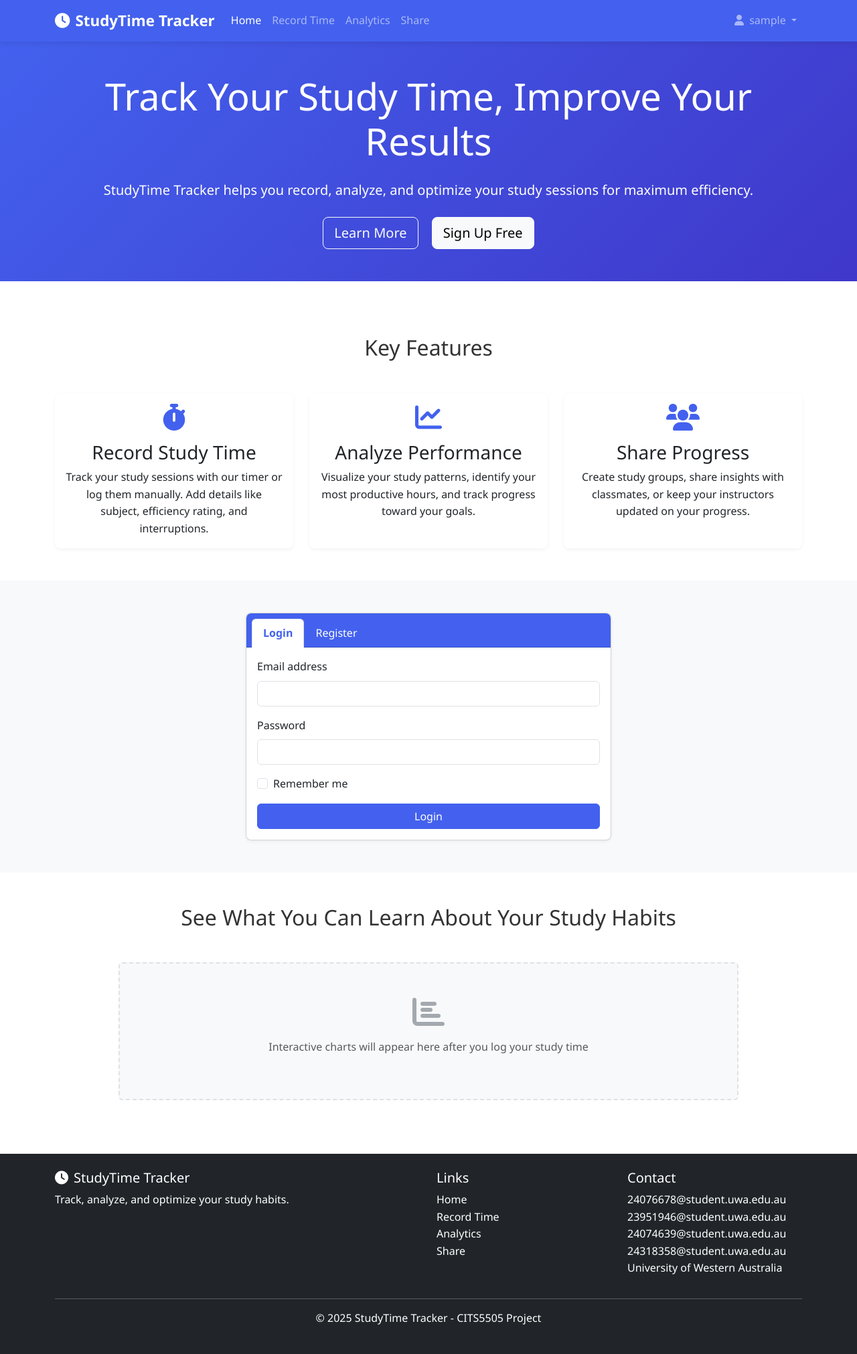
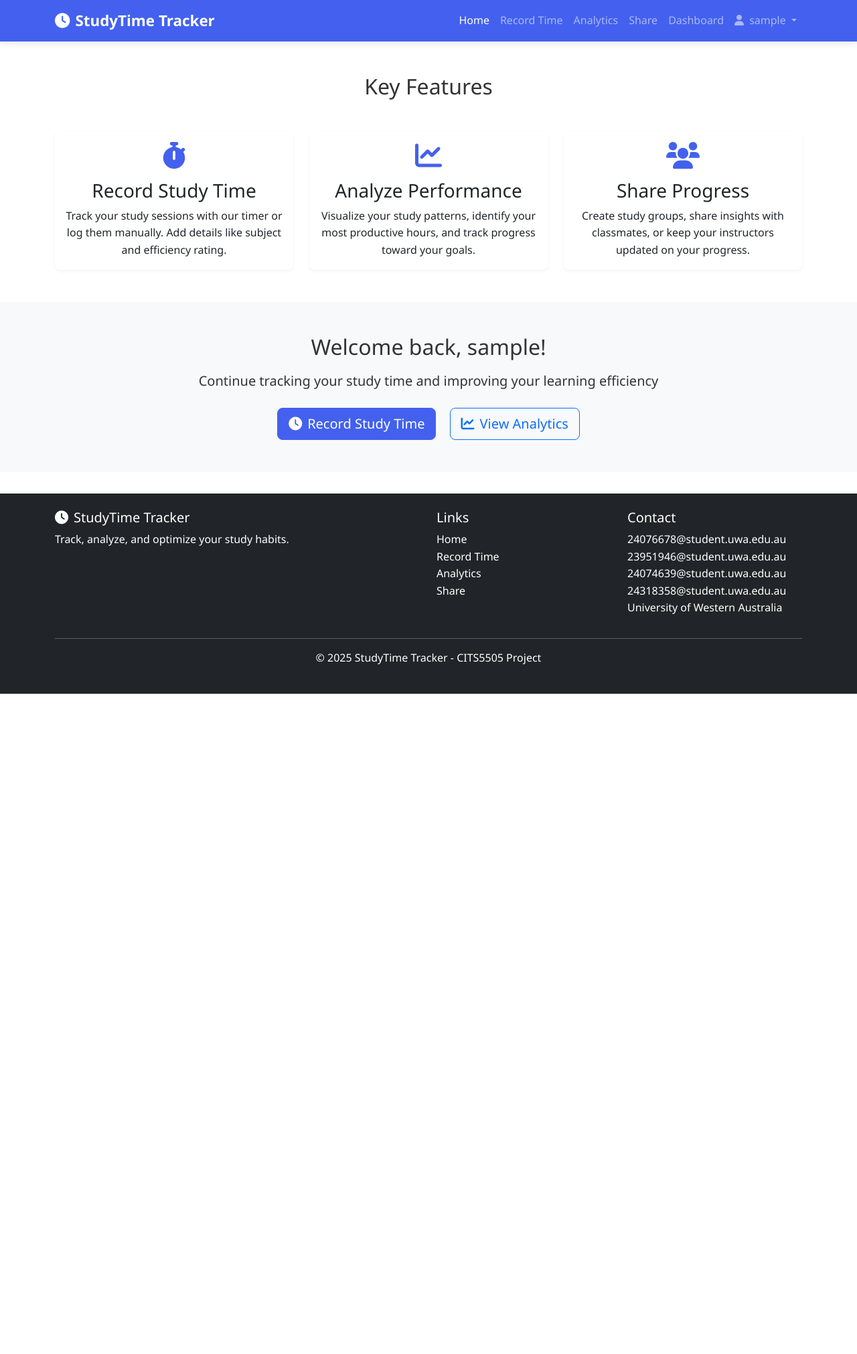
Before and after one commit to DDuu123321/cits5505-group-50, a Flask app: page / in a window 1280 px wide. Shown: the whole page at 67% size. After the commit the page ends 1036 px from the top, so only its background shows below. Run offline with Flask 3, Linux system fonts and the light colour scheme; the visitor is signed in with stand-in values (Sample User, id 1); some libraries are stand-ins or nearby versions.

Commit message:
Update index.html

```diff
--- a/app/templates/index.html
+++ b/app/templates/index.html
@@ -21,10 +21,7 @@
       href="https://cdnjs.cloudflare.com/ajax/libs/font-awesome/6.0.0/css/all.min.css"
     />
     <!-- Custom CSS -->
-    <link
-      rel="stylesheet"
-      href="{{ url_for('static', filename='css/style.css') }}"
-    />
+    <link rel="stylesheet" href="{{ url_for('static', filename='css/style.css') }}">
   </head>
   <body>
     <!-- Navigation Bar -->
@@ -42,64 +39,31 @@
           <span class="navbar-toggler-icon"></span>
         </button>
         <div class="collapse navbar-collapse" id="navbarNav">
-          <ul class="navbar-nav me-auto">
+          <ul class="navbar-nav ms-auto">
             <li class="nav-item">
-              <a
-                class="nav-link {% if request.path == url_for('main.index') %}active{% endif %}"
-                href="{{ url_for('main.index') }}"
-                >Home</a
-              >
+              <a class="nav-link active" href="{{ url_for('main.index') }}">Home</a>
+            </li>
+            {% if current_user.is_authenticated %}
+              <li class="nav-item">
+                <a class="nav-link" href="{{ url_for('main.upload') }}">Record Time</a>
               </li>
               <li class="nav-item">
-              <a
-                class="nav-link {% if request.path == url_for('main.upload') %}active{% endif %}"
-                href="{{ url_for('main.upload') }}"
-                >Record Time</a
-              >
+                <a class="nav-link" href="{{ url_for('main.visualize') }}">Analytics</a>
               </li>
               <li class="nav-item">
-              <a
-                class="nav-link {% if request.path == url_for('main.visualize') %}active{% endif %}"
-                href="{{ url_for('main.visualize') }}"
-                >Analytics</a
-              >
+                <a class="nav-link" href="{{ url_for('main.share') }}">Share</a>
               </li>
               <li class="nav-item">
-              <a
-                class="nav-link {% if request.path == url_for('main.share') %}active{% endif %}"
-                href="{{ url_for('main.share') }}"
-                >Share</a
-              >
+                <a class="nav-link" href="{{ url_for('main.dashboard') }}">Dashboard</a>
               </li>
-          </ul>
-          <ul class="navbar-nav">
-            {% if current_user.is_authenticated %}
               <li class="nav-item dropdown">
-              <a
-                class="nav-link dropdown-toggle"
-                href="#"
-                id="userDropdown"
-                role="button"
-                data-bs-toggle="dropdown"
-                aria-expanded="false"
-              >
+                <a class="nav-link dropdown-toggle" href="#" id="userDropdown" role="button" data-bs-toggle="dropdown">
                   <i class="fas fa-user me-1"></i> {{ current_user.username }}
                 </a>
-              <ul
-                class="dropdown-menu dropdown-menu-end"
-                aria-labelledby="userDropdown"
-              >
-                <li>
-                  <a class="dropdown-item" href="{{ url_for('main.profile') }}"
-                    >My Profile</a
-                  >
-                </li>
-                <li><hr class="dropdown-divider" /></li>
-                <li>
-                  <a class="dropdown-item" href="{{ url_for('main.logout') }}"
-                    >Logout</a
-                  >
-                </li>
+                <ul class="dropdown-menu dropdown-menu-end">
+                  <li><a class="dropdown-item" href="{{ url_for('main.profile') }}">Profile</a></li>
+                  <li><hr class="dropdown-divider"></li>
+                  <li><a class="dropdown-item" href="{{ url_for('main.logout') }}">Logout</a></li>
                 </ul>
               </li>
             {% else %}
@@ -107,9 +71,7 @@
                 <a class="nav-link" href="{{ url_for('main.login') }}">Login</a>
               </li>
               <li class="nav-item">
-              <a class="nav-link" href="{{ url_for('main.register') }}"
-                >Register</a
-              >
+                <a class="nav-link" href="{{ url_for('main.register') }}">Register</a>
               </li>
             {% endif %}
           </ul>
@@ -118,6 +80,7 @@
     </nav>
 
     <!-- Hero Section -->
+    {% if not current_user.is_authenticated %}
     <header class="hero-section text-white text-center py-5">
       <div class="container">
         <h1 class="display-4 mb-4">
@@ -127,14 +90,11 @@
           StudyTime Tracker helps you record, analyze, and optimize your study
           sessions for maximum efficiency.
         </p>
-        <button class="btn btn-outline-light btn-lg mx-2">Learn More</button>
-        <a
-          href="{{ url_for('main.register') }}"
-          class="btn btn-light btn-lg mx-2"
-          >Sign Up Free</a
-        >
+        <a href="{{ url_for('main.login') }}" class="btn btn-outline-light btn-lg mx-2">Login</a>
+        <a href="{{ url_for('main.register') }}" class="btn btn-light btn-lg mx-2">Sign Up Free</a>
       </div>
     </header>
+    {% endif %}
 
     <!-- Features Section -->
     <section class="py-5">
@@ -148,8 +108,7 @@
                 <h3 class="card-title">Record Study Time</h3>
                 <p class="card-text">
                   Track your study sessions with our timer or log them manually.
-                  Add details like subject, efficiency rating, and
-                  interruptions.
+                  Add details like subject and efficiency rating.
                 </p>
               </div>
             </div>
@@ -183,6 +142,7 @@
     </section>
 
     <!-- Login/Register Section -->
+    {% if not current_user.is_authenticated %}
     <section class="py-5 bg-light">
       <div class="container">
         <div class="row justify-content-center">
@@ -191,140 +151,56 @@
               <div class="card-header bg-primary text-white">
                 <ul class="nav nav-tabs card-header-tabs" id="loginTabs">
                   <li class="nav-item">
-                    <a
-                      class="nav-link active"
-                      href="#login"
-                      id="login-tab"
-                      data-bs-toggle="tab"
-                      data-bs-target="#login-pane"
-                      >Login</a
-                    >
+                    <a class="nav-link active" id="login-tab" data-bs-toggle="tab" href="#login-pane">Login</a>
                   </li>
                   <li class="nav-item">
-                    <a
-                      class="nav-link text-white"
-                      href="#register"
-                      id="register-tab"
-                      data-bs-toggle="tab"
-                      data-bs-target="#register-pane"
-                      >Register</a
-                    >
+                    <a class="nav-link text-white" id="register-tab" data-bs-toggle="tab" href="#register-pane">Register</a>
                   </li>
                 </ul>
               </div>
               <div class="card-body">
-                <div class="tab-content" id="loginTabContent">
-                  <!-- Login Form -->
-                  <div
-                    class="tab-pane fade show active"
-                    id="login-pane"
-                    role="tabpanel"
-                  >
-                    <form
-                      id="loginForm"
-                      action="{{ url_for('main.login') }}"
-                      method="POST"
-                    >
-                      {% if form %} {{ form.hidden_tag() }} {% endif %}
+                <div class="tab-content">
+                  <!-- Login Form Panel -->
+                  <div class="tab-pane fade show active" id="login-pane">
+                    <form id="loginForm" method="POST" action="{{ url_for('main.login') }}">
+                      {{ form.hidden_tag() }}
                       <div class="mb-3">
-                        <label for="loginEmail" class="form-label"
-                          >Email address</label
-                        >
-                        <input
-                          type="email"
-                          class="form-control"
-                          id="loginEmail"
-                          name="email"
-                          required
-                        />
+                        <label for="email" class="form-label">Email address</label>
+                        <input type="email" class="form-control" id="email" name="email" required>
                       </div>
                       <div class="mb-3">
-                        <label for="loginPassword" class="form-label"
-                          >Password</label
-                        >
-                        <input
-                          type="password"
-                          class="form-control"
-                          id="loginPassword"
-                          name="password"
-                          required
-                        />
+                        <label for="password" class="form-label">Password</label>
+                        <input type="password" class="form-control" id="password" name="password" required>
                       </div>
                       <div class="mb-3 form-check">
-                        <input
-                          type="checkbox"
-                          class="form-check-input"
-                          id="rememberMe"
-                          name="remember"
-                        />
-                        <label class="form-check-label" for="rememberMe"
-                          >Remember me</label
-                        >
+                        <input type="checkbox" class="form-check-input" id="remember" name="remember">
+                        <label class="form-check-label" for="remember">Remember me</label>
                       </div>
-                      <button type="submit" class="btn btn-primary w-100">
-                        Login
-                      </button>
+                      <button type="submit" class="btn btn-primary w-100">Login</button>
                     </form>
                   </div>
 
-                  <!-- Register Form -->
-                  <div class="tab-pane fade" id="register-pane" role="tabpanel">
-                    <form
-                      id="registerForm"
-                      action="{{ url_for('main.register') }}"
-                      method="POST"
-                    >
+                  <!-- Register Form Panel -->
+                  <div class="tab-pane fade" id="register-pane">
+                    <form id="registerForm" method="POST" action="{{ url_for('main.register') }}">
+                      {{ form.hidden_tag() }}
                       <div class="mb-3">
-                        <label for="registerUsername" class="form-label"
-                          >Username</label
-                        >
-                        <input
-                          type="text"
-                          class="form-control"
-                          id="registerUsername"
-                          name="username"
-                          required
-                        />
+                        <label for="reg-username" class="form-label">Username</label>
+                        <input type="text" class="form-control" id="reg-username" name="username" required>
                       </div>
                       <div class="mb-3">
-                        <label for="registerEmail" class="form-label"
-                          >Email address</label
-                        >
-                        <input
-                          type="email"
-                          class="form-control"
-                          id="registerEmail"
-                          name="email"
-                          required
-                        />
+                        <label for="reg-email" class="form-label">Email address</label>
+                        <input type="email" class="form-control" id="reg-email" name="email" required>
                       </div>
                       <div class="mb-3">
-                        <label for="registerPassword" class="form-label"
-                          >Password</label
-                        >
-                        <input
-                          type="password"
-                          class="form-control"
-                          id="registerPassword"
-                          name="password"
-                          required
-                        />
+                        <label for="reg-password" class="form-label">Password</label>
+                        <input type="password" class="form-control" id="reg-password" name="password" required>
                       </div>
                       <div class="mb-3">
-                        <label for="registerConfirmPassword" class="form-label"
-                          >Confirm Password</label
-                        >
-                        <input
-                          type="password"
-                          class="form-control"
-                          id="registerConfirmPassword"
-                          name="confirm_password"
-                          required
-                        />
+                        <label for="reg-confirm-password" class="form-label">Confirm Password</label>
+                        <input type="password" class="form-control" id="reg-confirm-password" name="confirm_password" required>
                       </div>
-                      <button type="submit" class="btn btn-success w-100">
-                        Sign Up
-                      </button>
+                      <button type="submit" class="btn btn-primary w-100">Sign Up</button>
                     </form>
                   </div>
                 </div>
@@ -334,27 +210,25 @@
         </div>
       </div>
     </section>
+    {% endif %}
 
-    <!-- Demo Chart Section (Placeholder) -->
-    <section class="py-5">
-      <div class="container">
-        <h2 class="text-center mb-5">
-          See What You Can Learn About Your Study Habits
-        </h2>
-        <div class="row justify-content-center">
-          <div class="col-md-10">
-            <!-- Placeholder for chart - represented as an image in static version -->
-            <div class="chart-placeholder text-center p-5 bg-light rounded">
-              <i class="fas fa-chart-bar placeholder-icon"></i>
-              <p class="mt-3 text-muted">
-                Interactive charts will appear here after you log your study
-                time
-              </p>
-            </div>
-          </div>
+    <!-- Welcome Section for Logged-in Users -->
+    {% if current_user.is_authenticated %}
+    <section class="py-5 bg-light">
+      <div class="container text-center">
+        <h2>Welcome back, {{ current_user.username }}!</h2>
+        <p class="lead mt-3">Continue tracking your study time and improving your learning efficiency</p>
+        <div class="mt-4">
+          <a href="{{ url_for('main.upload') }}" class="btn btn-primary btn-lg mx-2">
+            <i class="fas fa-clock me-2"></i>Record Study Time
+          </a>
+          <a href="{{ url_for('main.visualize') }}" class="btn btn-outline-primary btn-lg mx-2">
+            <i class="fas fa-chart-line me-2"></i>View Analytics
+          </a>
         </div>
       </div>
     </section>
+    {% endif %}
 
     <!-- Footer -->
     <footer class="bg-dark text-white py-4">
@@ -395,39 +269,27 @@
     <script src="https://cdn.jsdelivr.net/npm/bootstrap@5.3.0-alpha1/dist/js/bootstrap.bundle.min.js"></script>
     <!-- Custom JS -->
     <script src="{{ url_for('static', filename='js/main.js') }}"></script>
+    <!-- Added after main.js reference -->
+    <script>
+      document.addEventListener('DOMContentLoaded', function () {
+        // Get all tabs and form panels
+        var loginTab = document.getElementById('login-tab');
+        var registerTab = document.getElementById('register-tab');
 
-    <script>
-      document.addEventListener("DOMContentLoaded", function () {
-        const loginTab = document.getElementById("login-tab");
-        const registerTab = document.getElementById("register-tab");
-
+        // If using Bootstrap's data attributes, this code is usually not needed
+        // But to ensure functionality, we can add manual event handling
         if (loginTab && registerTab) {
-          loginTab.addEventListener("shown.bs.tab", function () {
-            loginTab.classList.remove("text-white");
-            registerTab.classList.add("text-white");
+          loginTab.addEventListener('click', function(e) {
+            if (this.getAttribute('data-bs-toggle') === 'tab') {
+              e.preventDefault(); // Prevent default behavior, use Bootstrap's tab switching
+            }
           });
 
-          registerTab.addEventListener("shown.bs.tab", function () {
-            registerTab.classList.remove("text-white");
-            loginTab.classList.add("text-white");
-          });
-
-          const registerForm = document.getElementById("registerForm");
-          if (registerForm) {
-            registerForm.addEventListener("submit", function (e) {
-              const password =
-                document.getElementById("registerPassword").value;
-              const confirmPassword = document.getElementById(
-                "registerConfirmPassword"
-              ).value;
-
-              if (password !== confirmPassword) {
-                e.preventDefault();
-                alert("Passwords do not match!");
-                return false;
+          registerTab.addEventListener('click', function(e) {
+            if (this.getAttribute('data-bs-toggle') === 'tab') {
+              e.preventDefault(); // Prevent default behavior, use Bootstrap's tab switching
             }
           });
-          }
         }
       });
     </script>
```
Lines whose indentation alone changed are shown as unchanged.
